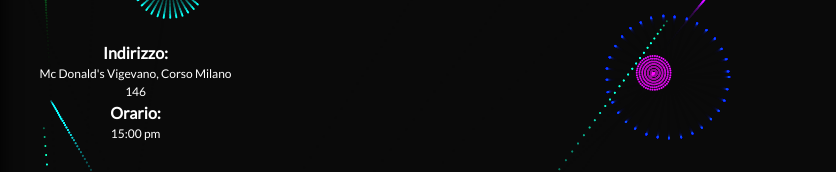
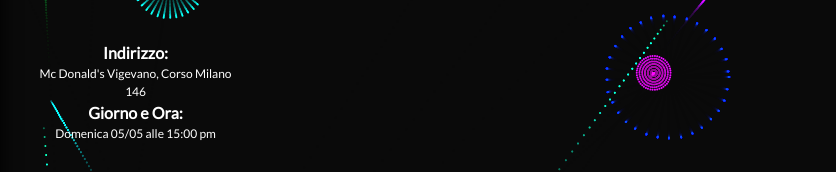
Before and after one commit to JorgeLuix/invito-enrique, a plain HTML site: page invitacion.html in a window 1280 px wide. Shown: the part 278-450 px from the top of the page, 444-1280 px from the left. Drawn offline with nearby package versions, Linux system fonts and the light colour scheme.

Commit message:
modifica

```diff
--- a/invitacion.html
+++ b/invitacion.html
@@ -17,7 +17,7 @@
 
             <div class="details m-3 mt-4">
                 <Span class="fw-bolder">Indirizzo: </Span><p>Mc Donald's Vigevano, Corso Milano 146</p>
-                <span class="fw-bolder">Orario: </span><p>15:00 pm</p>
+                <span class="fw-bolder">Giorno e Ora: </span><p>Domenica 05/05 alle 15:00 pm</p>
             </div>
           <!-- Mappa della posizione -->
         </div>
```
